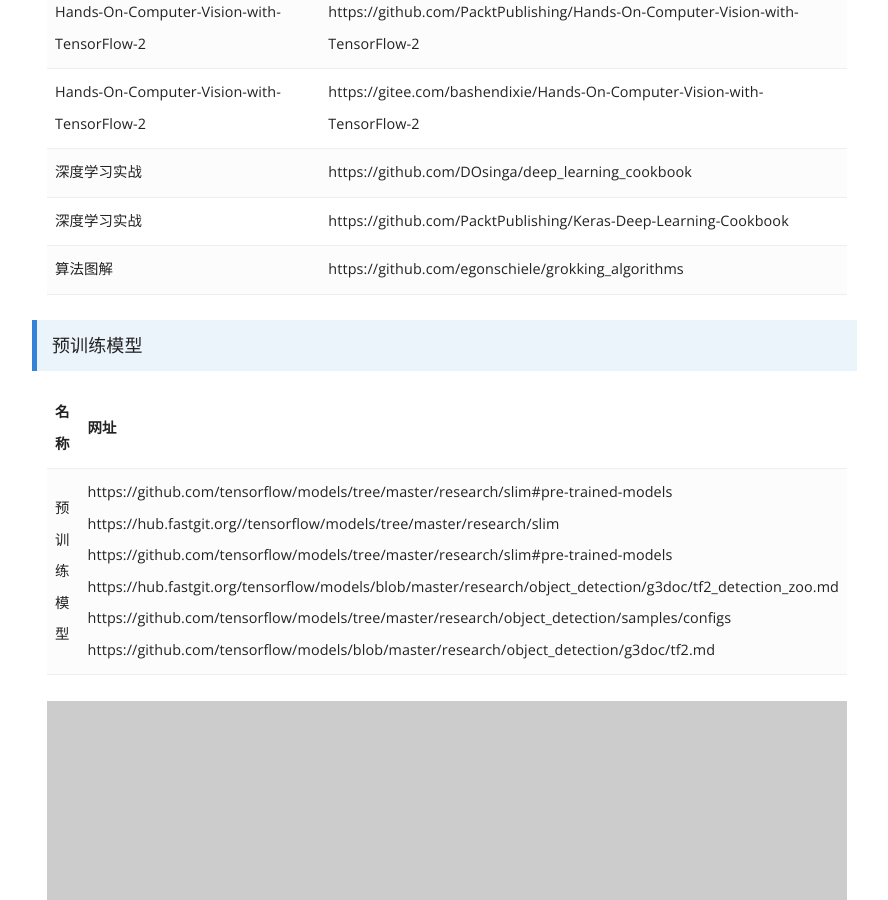
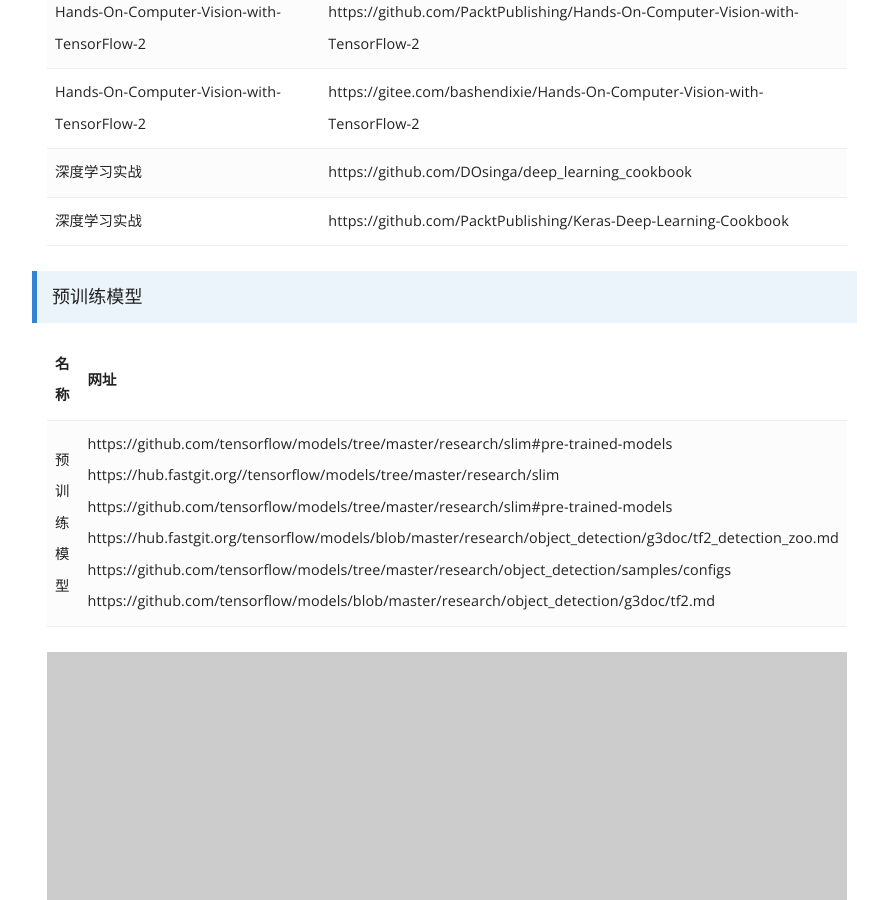
Before and after one commit to bashendixie/Machine_Learning_Notes, a Jekyll site: the page built from _docs/1、机器学习/Github资源.md, in a window 1280 px wide and 900 px high, scrolled down 1191 px. Shown: the whole window, without its empty margins (343-1231 px from the left). Built offline with Jekyll 4.4.1, drawn with Linux system fonts in a browser that asks for light colours.

Commit message:
no message

```diff
--- a/_docs/1、机器学习/Github资源.md
+++ b/_docs/1、机器学习/Github资源.md
@@ -192,14 +192,6 @@
 				https://github.com/PacktPublishing/Keras-Deep-Learning-Cookbook
 			</td>
 		</tr>
-		<tr>
-			<td>
-				算法图解
-			</td>
-			<td>
-				https://github.com/egonschiele/grokking_algorithms
-			</td>
-		</tr>
 	</tbody>
 </table>
 
```
